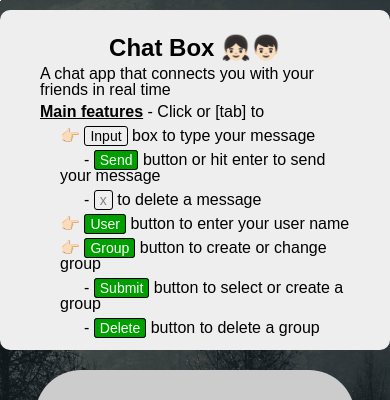
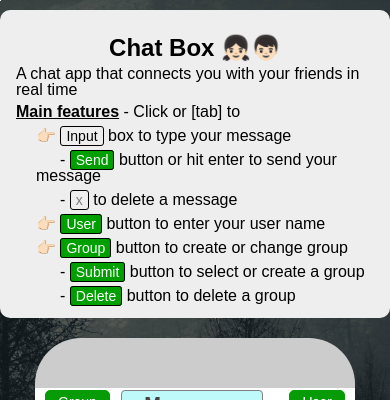
Before and after one commit to bhagirthijhamb/bhagirthiJhamb-Project5-ChatBox, a React (Create React App) app: page / in a window 390 px wide. Shown: the top 400 px of the page. Built offline with nearby package versions, Linux system fonts and the light colour scheme; no server answers; the database is empty.

Commit message:
improved Header some Stylling

```diff
--- a/src/partials/_welcome.scss
+++ b/src/partials/_welcome.scss
@@ -89,7 +89,7 @@
         margin: .5rem auto;
         width: 100%;
         font-size: .8rem;
-        padding: .3rem 2rem;
+        padding: .3rem .8rem;
         border-radius: .5rem;
 
     p {
```
